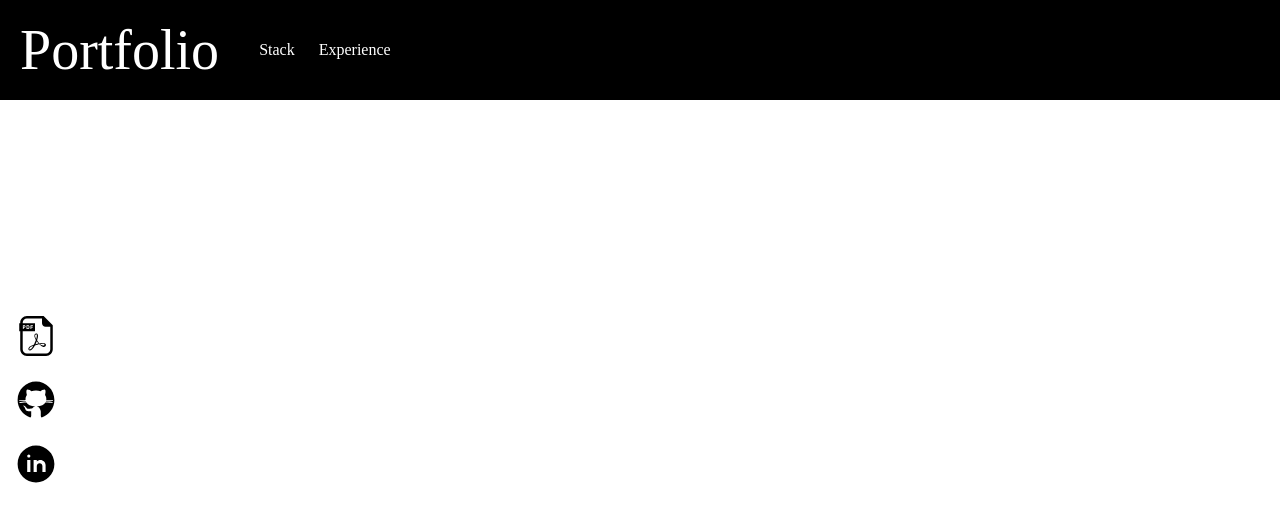
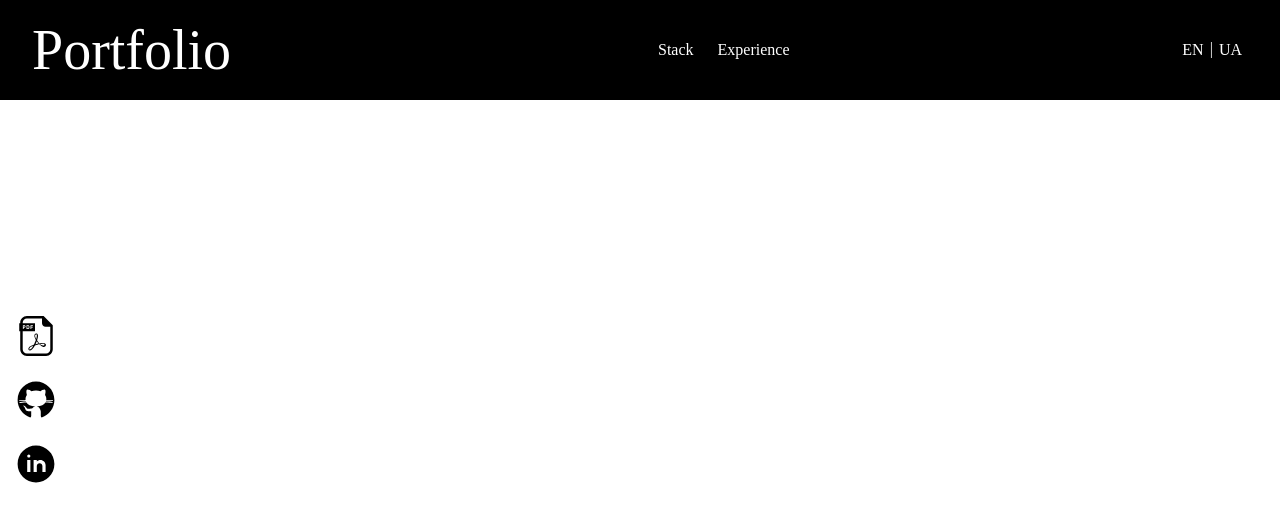
Before and after one commit to TheEnemy25/TheEnemy25, a React (Vite) app: page / in a window 1280 px wide. Shown: the top 522 px of the page. Built offline with nearby package versions, Linux system fonts and the light colour scheme; a web font is replaced by a local one.

Commit message:
feat(Mixins): added styles for Mixin. Replaced styles with mixin styles

```diff
--- a/src/components/header/Header.scss
+++ b/src/components/header/Header.scss
@@ -1,10 +1,11 @@
 @use "../../styles/Variables.module.scss" as variables;
 @use "../../styles/Fonts.module.scss";
+@use "../../styles/Mixins.module.scss" as mixins;
 
 .header {
     width: 100%;
     height: 100px;
-    padding: 5px 20px;
+    padding: 4px 32px;
     background-color: variables.$background-color-black;
     position: fixed;
     display: flex;
@@ -12,90 +13,66 @@
     align-items: center;
     z-index: 1001;
 
-    &__logo-nav {
+    &__container {
+        width: 100%;
         display: flex;
         align-items: center;
+        justify-content: space-between;
     }
 
     &__logo {
-        text-decoration: none;
-
-        &-link {
-            font-size: 56px;
-            font-family: Pacifico;
-            color: variables.$text-color-white;
-            text-decoration: none;
-            transition: color 0.5s ease-in-out, text-shadow 0.5s ease-in-out, opacity 0.5s ease-in-out;
-            line-height: 1.5;
+        position: relative;
+        overflow: hidden;
+        @include mixins.text-styles(56px, variables.$text-color-white, Pacifico);
+        transition: transform 0.3s ease;
+        will-change: transform;
 
         &:hover {
-                animation: colorFadeLight 2.5s infinite alternate ease-in-out;
-            }
+            transform: scale(1.1);
         }
     }
 
     &__nav {
         margin-left: 40px;
-    }
-}
 
-.nav__list {
+        &-list {
             display: flex;
             gap: 24px;
-}
 
-.nav__link {
-    font-size: 16px;
-    color: variables.$text-color-white;
-    font-family: Rubik;
-    text-decoration: none;
+            &>li>a {
+                @include mixins.text-styles(16px, variables.$text-color-white, Rubik);
                 transition: color 0.3s;
 
                 &:hover {
                     color: variables.$primary-color;
                 }
             }
+        }
+    }
 
-// @keyframes colorFadeLight {
-//     0% {
-//         color: variables.$text-color-white;
-//         text-shadow: none;
-//         opacity: 0.6;
-//     }
+    &__controls {
+        display: flex;
+        gap: 8px;
 
-//     50% {
-//         color: variables.$primary-color;
-//         text-shadow: 0 0 8px rgba(variables.$primary-color, 0.7);
-//         opacity: 0.8;
-//     }
+        .language-switch {
+            display: flex;
 
-//     100% {
-//         color: variables.$secondary-color;
-//         text-shadow: 0 0 15px rgba(variables.$secondary-color, 0.9);
-//         opacity: 1;
-//     }
-// }
+            &__stick {
+                @include mixins.text-styles(16px, variables.$text-color-white, Rubik);
+            }
 
-// @keyframes colorFadeDark {
-//     0% {
-//         color: variables.$text-color-white;
-//         text-shadow: none;
-//         opacity: 0.6;
-//     }
+            &__btn {
+                background: none;
+                border: none;
+                cursor: pointer;
+                @include mixins.text-styles(16px, variables.$text-color-white, Tight);
+                border-radius: 4px;
+                transition: background-color 0.3s ease;
 
-//     50% {
-//         color: variables.$secondary-color;
-//         text-shadow: 0 0 8px rgba(variables.$secondary-color, 0.7);
-//         opacity: 0.8;
-//     }
-
-//     100% {
-//         color: variables.$primary-color;
-//         text-shadow: 0 0 15px rgba(variables.$primary-color, 0.9);
-//         opacity: 1;
-//     }
-// }
-
-// .dark-theme .header__logo-link:hover {
-//     animation: colorShiftDark 2.5s infinite alternate;
-// }
+                &:hover {
+                    color: variables.$primary-color;
+                }
+            }
+        }
+    }
+}
--- a/src/components/header/Header.tsx
+++ b/src/components/header/Header.tsx
@@ -6,20 +6,34 @@ const Header: React.FC = () => {
     return (
         <>
             <header className="header">
-                <div className="header__logo-nav">
+                <div className="header__container">
                     <Link to="/" className='header__logo'>
-                        <div className="header__logo-link">Portfolio</div>
+                        Portfolio
                     </Link>
+
                     <nav className="header__nav">
-                        <ul className="nav__list">
+                        <ul className="header__nav-list">
                             <li>
-                                <Link to="/movie/movies-list" className="nav__link">Stack</Link>
+                                <Link to="/movie/movies-list">Stack</Link>
                             </li>
                             <li>
-                                <Link to="/cinema-theater/CinemaTheater" className="nav__link">Experience</Link>
+                                <Link to="/cinema-theater/CinemaTheater">Experience</Link>
                             </li>
                         </ul>
                     </nav>
+
+                    <div className="header__controls">
+                        <div className="language-switch">
+                            <button className="language-switch__btn">EN</button>
+                            <span className='language-switch__stick'>|</span>
+                            <button className="language-switch__btn">UA</button>
+                        </div>
+
+                        {/* <div className="theme-switch">
+                            <button className="theme-switch__btn">🌙</button>
+                            <button className="theme-switch__btn">☀️</button>
+                        </div> */}
+                    </div>
                 </div>
             </header>
         </>
--- a/src/components/panel/SupportPanel.scss
+++ b/src/components/panel/SupportPanel.scss
@@ -1,5 +1,6 @@
 @use "../../styles/Variables.module.scss" as variables;
 @use "../../styles/Fonts.module.scss";
+@use "../../styles/Mixins.module.scss" as mixins;
 
 .support-panel {
     position: fixed;
@@ -54,11 +55,9 @@
         transform: translateY(-50%);
         white-space: nowrap;
         background-color: black;
-        color: white;
-        font-family: Rubik;
         padding: 10px 15px;
         border-radius: 8px;
-        font-size: 16px;
+        @include mixins.text-styles(16px, white, Tight);
 
         &::before {
             content: "";
--- a/src/styles/Mixins.module.scss
+++ b/src/styles/Mixins.module.scss
@@ -0,0 +1,8 @@
+@mixin text-styles($size, $color, $family: "", $weight: normal, $line-height: 1.5, $text-decoration: none) {
+    font-size: $size;
+    color: $color;
+    font-family: $family;
+    font-weight: $weight;
+    line-height: $line-height;
+    text-decoration: $text-decoration;
+}
```
Lines whose indentation alone changed are shown as unchanged.
